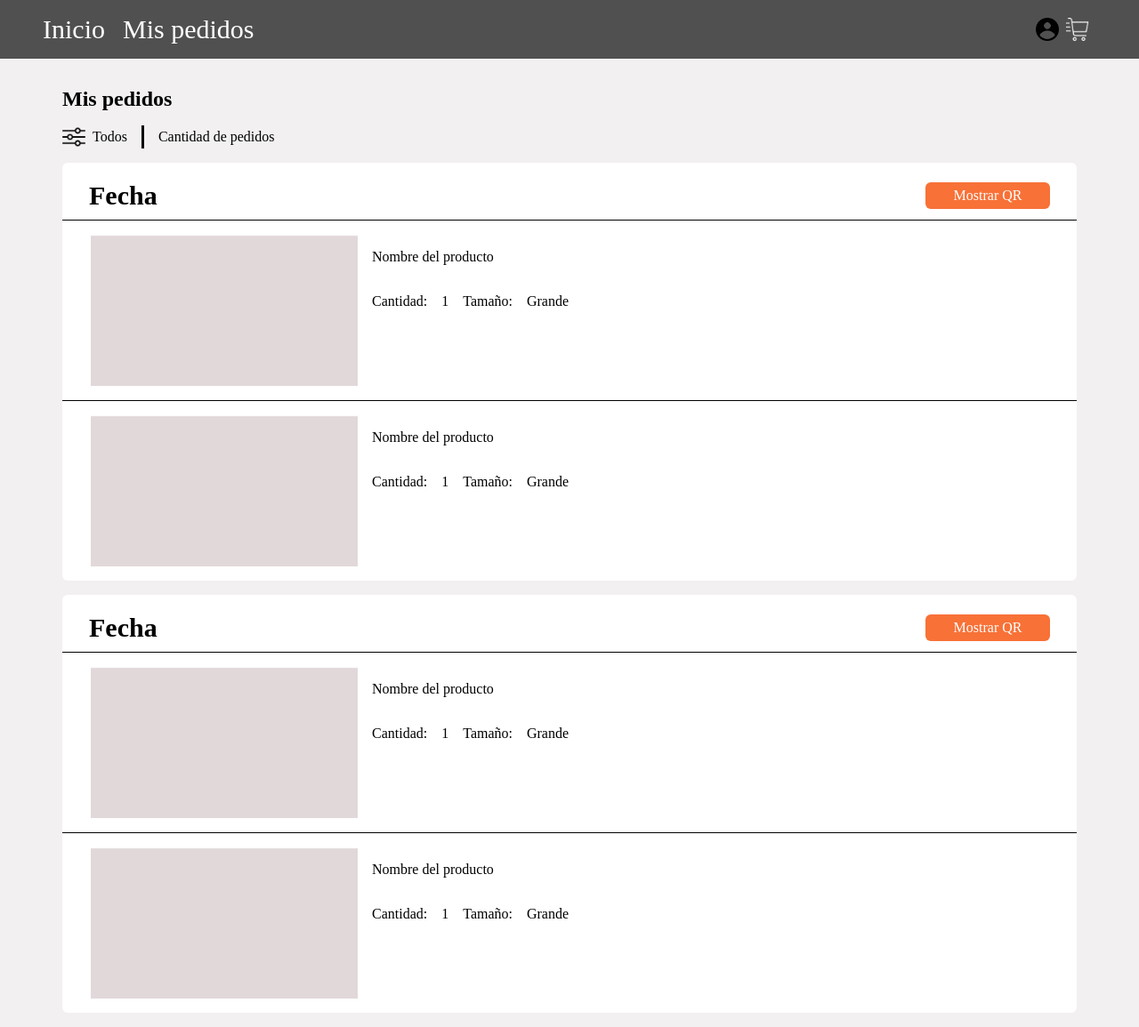
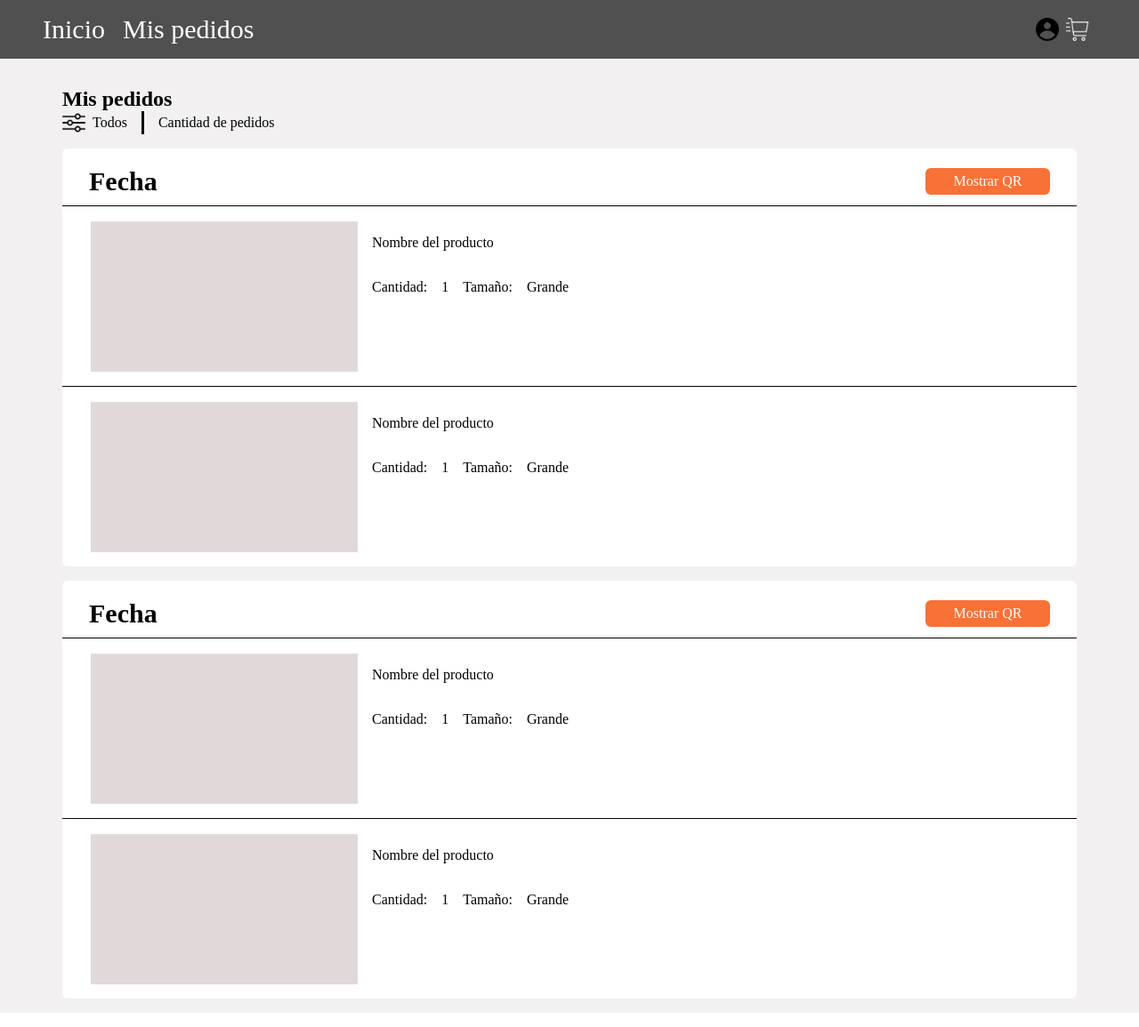
Before and after one commit to Amprex5101/Cooperativahtml, a PHP site: page /MisPedidos.html in a window 1280 px wide. Shown: the whole page at 89% size. Run offline with PHP 8.4, Linux system fonts and the light colour scheme.

Commit message:
Cambio de etiquetas

```diff
--- a/CSS/MisPedidos.css
+++ b/CSS/MisPedidos.css
@@ -41,21 +41,19 @@ body{
         }
     }
 }
-h2{
+header{
     margin-inline-start: 70px;
     margin-inline-end: 70px;
     margin-block-start: 2rem;
     margin-block-end: 1rem;
+    h2{
+        margin: 0;
+    }
 }
 .mispedidos{
-    margin-inline-start: 70px;
-    margin-inline-end: 70px;
-    margin-block-start: 0px;
-    margin-block-end: 0px;
     display: flex;
     align-items: center;
     .Filtrar{
-        margin: 0px;
         display: flex;
         align-items: center;
         margin-right: 1rem;
--- a/MisPedidos.html
+++ b/MisPedidos.html
@@ -7,7 +7,7 @@
     <link rel="stylesheet" href="CSS/MisPedidos.css">
 </head>
 <body>
-    <div class="contenedor-navegacion">
+    <nav class="contenedor-navegacion">
         <nav class="nav-principal">
             <div class="botones">
                 <a href="#">Inicio</a>
@@ -20,7 +20,8 @@
                 </a>
             </div>
         </nav>
-    </div>
+    </nav>
+    <header>
         <h2>Mis pedidos</h2>
         <div class="mispedidos">
             <div class="Filtrar">
@@ -29,8 +30,8 @@
             </div>
             <p>Cantidad de pedidos</p>
         </div>
-
-    <div class="Pedidos">
+    </header>
+    <section class="Pedidos">
         <div class="Fecha">
             <h1>Fecha</h1>
             <a href="#">Mostrar QR</a>
@@ -59,8 +60,7 @@
                 </div>
             </div>
         </div>
-
-    </div>
+    </section>
 
     <div class="Pedidos">
         <div class="Fecha">
```
Lines whose indentation alone changed are shown as unchanged.
